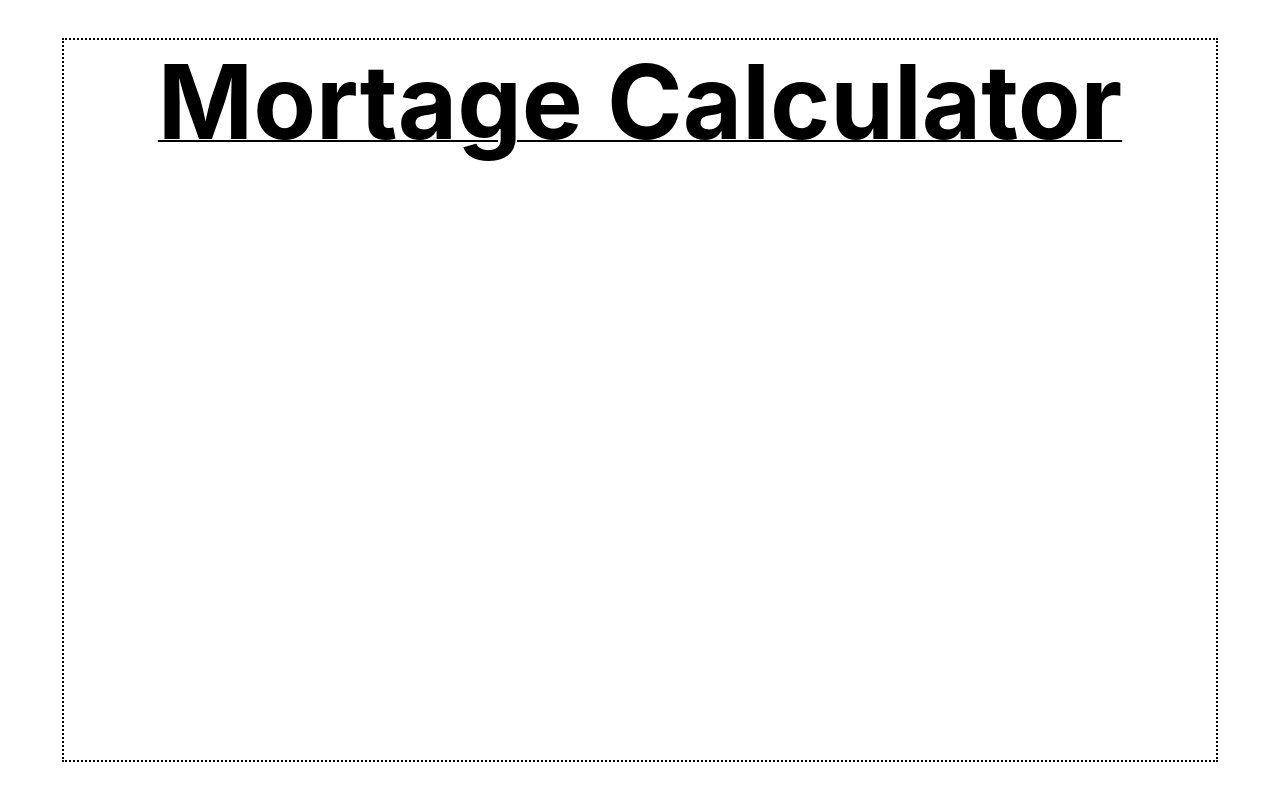
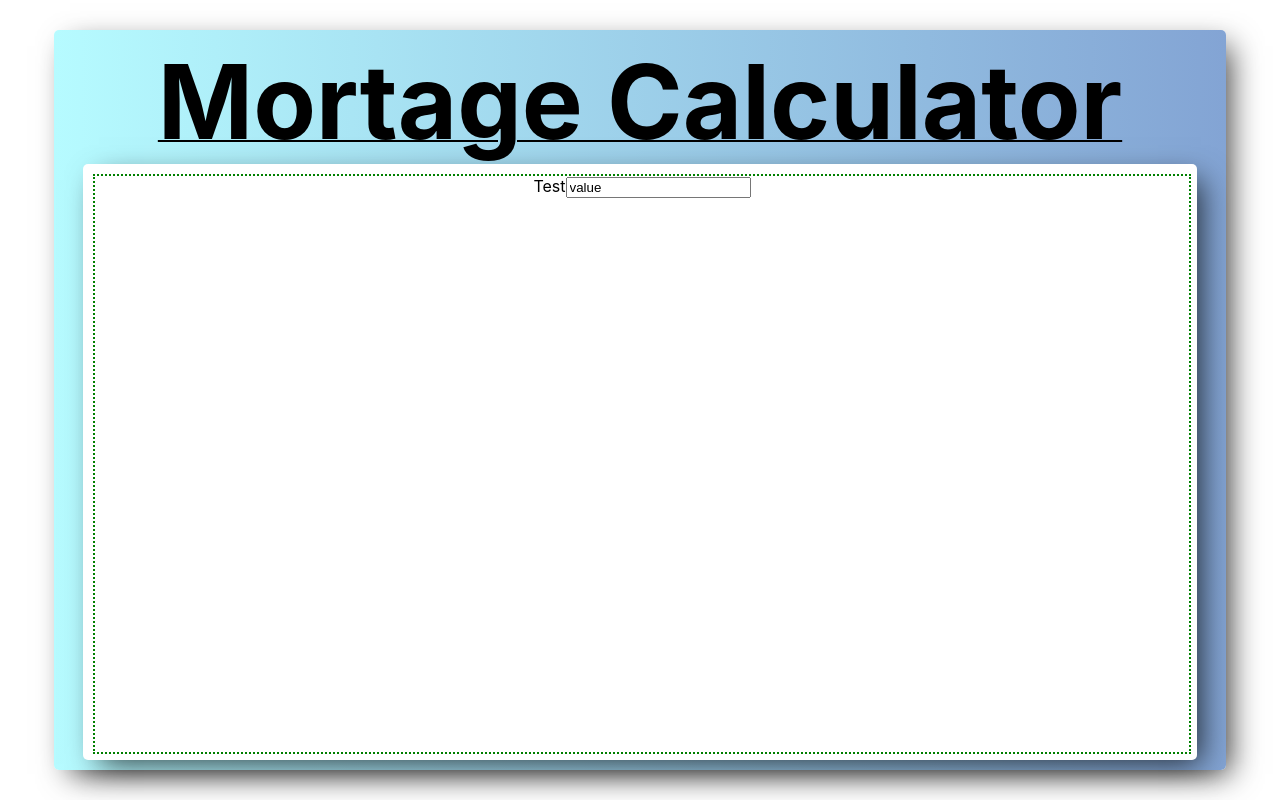
Before and after one commit to MarleeG/MortgageCalculator, a React (Create React App) app in the folder client/: page / in a window 1280 px wide. Built offline with nearby package versions, Linux system fonts and the light colour scheme.

Commit message:
section for form is now created

```diff
--- a/client/src/Home/Home.css
+++ b/client/src/Home/Home.css
@@ -1,19 +1,47 @@
 .home__container {
   width: 90vw;
   height: 90vh;
-  border: 2px dotted black;
-  padding: 0px;
+
+  display: flex;
+  flex-direction: column;
+  padding: 10px;
+  border-radius: 5px;
+
+  background: #83a4d4; /* fallback for old browsers */
+  background: -webkit-linear-gradient(
+    to right,
+    #b6fbff,
+    #83a4d4
+  ); /* Chrome 10-25, Safari 5.1-6 */
+  background: linear-gradient(
+    to right,
+    #b6fbff,
+    #83a4d4
+  ); /* W3C, IE 10+/ Edge, Firefox 16+, Chrome 26+, Opera 12+, Safari 7+ */
+
+  -webkit-box-shadow: 10px 10px 29px -6px rgba(0, 0, 0, 0.75);
+  -moz-box-shadow: 10px 10px 29px -6px rgba(0, 0, 0, 0.75);
+  box-shadow: 10px 10px 29px -6px rgba(0, 0, 0, 0.75);
 }
 
 h1 {
   font-size: 8vw;
   top: 0px;
-  position: absolute;
-  padding: 0px;
+  /* position: absolute; */
   margin: 0px;
   text-decoration: underline;
   text-decoration-color: black;
   text-decoration-thickness: 2px;
+}
 
-  /* text-decoration-color: aqua; */
+.container__home-fields {
+  width: 95%;
+  height: 80%;
+  border-radius: 5px;
+  background: white;
+  padding: 10px;
+
+  -webkit-box-shadow: 10px 10px 29px -6px rgba(0, 0, 0, 0.75);
+  -moz-box-shadow: 10px 10px 29px -6px rgba(0, 0, 0, 0.75);
+  box-shadow: 10px 10px 29px -6px rgba(0, 0, 0, 0.75);
 }
--- a/client/src/Home/Home.js
+++ b/client/src/Home/Home.js
@@ -1,11 +1,12 @@
 import React from 'react';
+import Field from './components/Field';
 
 import "./Home.css";
 const Base = () => {
     return <div className="home__container center">
         <h1>Mortage Calculator</h1>
         <div className="container__home-fields">
-
+                <Field/>
         </div>
     </div>
 }
--- /dev/null
+++ b/client/src/Home/components/Field.css
@@ -0,0 +1,5 @@
+.field__container{
+    border: 2px dotted green;
+    width: 100%;
+    height: 100%;
+}
--- /dev/null
+++ b/client/src/Home/components/Field.js
@@ -0,0 +1,16 @@
+import React from "react";
+import Input from "../../UIElements/Input";
+
+import "./Field.css";
+
+const Field = (props) => {
+  return (
+    <div className="field__container">
+      <form>
+        <Input value="value" for="Test" placeholder="placeholder"/>
+      </form>
+    </div>
+  );
+};
+
+export default Field;
--- /dev/null
+++ b/client/src/UIElements/Input.js
@@ -0,0 +1,14 @@
+import React, { Fragment } from "react";
+
+import "./Input.css";
+
+const Input = (props) => {
+  return (
+    <Fragment>
+        <label>{props.for}</label>
+      <input value={props.value || ""} placeholder={props.placeholder || ""} />
+    </Fragment>
+  );
+};
+
+export default Input;
```
Also changed, not shown: client/UIElements/Input.js (deleted, +0 -11 lines), client/src/UIElements/Input.css (added), 1 other file (tests, documents, lock files or other folders).
